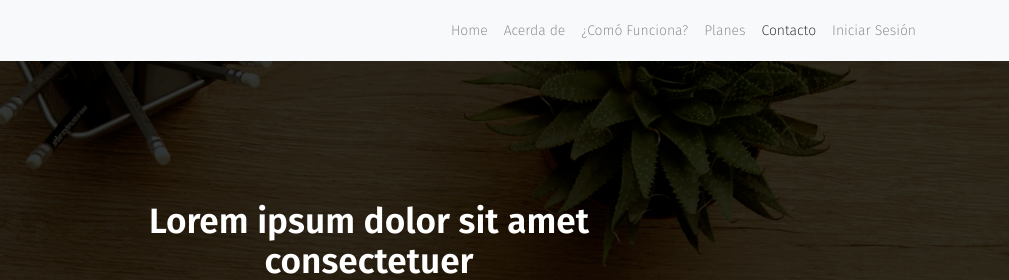
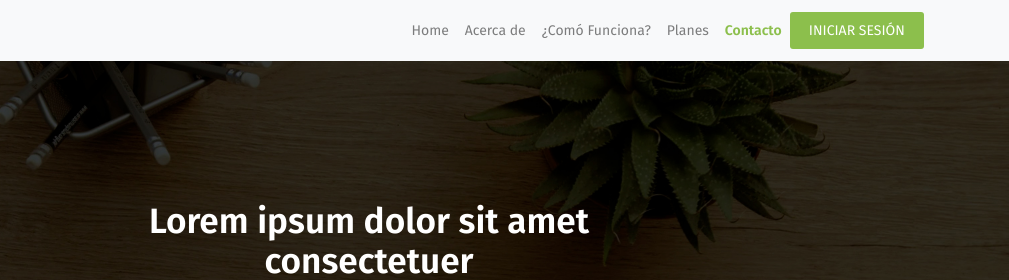
Before and after one commit to EvelynFarfan/ofactura.la, a plain HTML site: page index.html in a window 1280 px wide. Shown: the top 280 px of the page, 271-1280 px from the left. Drawn offline with nearby package versions, Linux system fonts and the light colour scheme.

```diff
--- a/css/main.css
+++ b/css/main.css
@@ -9,7 +9,6 @@ body{
 	color: var(--gray-text) !important;
 	position: relative;
 	font-size: 14px;
-	font-weight: 200;
 }
 button:focus {outline:0 !important;}
 /*----------------------------- PHONE VERSION -----------------------------*/
@@ -32,6 +31,17 @@ section.section{
 .btn.focus, .btn:focus {
     outline: 0;
     box-shadow: none !important;
+}
+a.login {
+    background: var(--light-green);
+    text-transform: uppercase;
+    color: #fff !important;
+    padding: 0.5rem 1.2rem !important;
+    border-radius: 3px;
+}
+.navbar-light .navbar-nav .nav-link.active{
+    color: var(--light-green) !important;
+    font-weight: 600 !important;
 }
 /*------------- SLIDER -------------*/
 #slider {
--- a/index.html
+++ b/index.html
@@ -24,7 +24,7 @@
 							<a class="nav-link" href="#">Home<span class="sr-only">(current)</span></a>
 						</li>
 						<li class="nav-item">
-							<a class="nav-link" href="#about">Acerda de</a>
+							<a class="nav-link" href="#about">Acerca de</a>
 						</li>
 						<li class="nav-item">
 							<a class="nav-link" href="#howWork">¿Comó Funciona?</a>
@@ -93,35 +93,6 @@
 	<section class="section" id="howWork">
 		<div class="container">
 			<p class="sectionTitle">¿CÓMO FUNCIONA?</p>
-			<!-- <div class="row">
-				<div class="flex-container">
-					<div class="flex-item">
-						<img src="img/icons/login.png" alt="icono resgistro" class="rounded mx-auto d-block img-fluid">
-						<p class="title text-center">Registra tu empresa</p>
-						<p class="text-center">Y obtén los beneficios de trabajar con <b>ofactura.la</b></p>
-					</div>
-					<div class="flex-item">
-						<img src="img/icons/five.png" alt="icono cinco días gratis" class="rounded mx-auto d-block img-fluid">
-						<p class="title text-center">5 días de prueba</p>
-						<p class="text-center">Después de registrate tienes 5 días de prueba gratis.</p>
-					</div>
-					<div class="flex-item">
-						<img src="img/icons/choise.png" alt="icono selecciona un plan" class="rounded mx-auto d-block img-fluid">
-						<p class="title text-center">Selecciona el plan</p>
-						<p class="text-center">Selecciona el plan que más le convenga a tu empresa.</p>
-					</div>
-					<div class="flex-item">
-						<img src="img/icons/credit-card.png" alt="icono asocia tu tarjeta" class="rounded mx-auto d-block img-fluid">
-						<p class="title text-center">Asocia tu tarjeta</p>
-						<p class="text-center">Te hacemos la vida más fácil con el débito automático.</p>
-					</div>
-					<div class="flex-item">
-						<img src="img/icons/ok.png" alt="icono úsalo" class="rounded mx-auto d-block img-fluid">
-						<p class="title text-center">Úsalo</p>
-						<p class="text-center">Reduces costos  y agilizas procesos administrativos.</p>
-					</div>
-				</div>
-			</div> -->
 			<div class="row">
 				<div class="col-md">
 					<img src="img/icons/login.png" alt="icono resgistro" class="rounded mx-auto d-block img-fluid">
@@ -149,35 +120,6 @@
 					<p class="text-center mx-auto">Reduces costos  y agilizas procesos administrativos.</p>
 				</div>
 			</div>
-			<!-- <div class="row lineNumber">
-				<div class="flex-container">
-					<div class="flex-item">
-						<div class="mx-auto circle">
-							<span>1</span>
-						</div>
-					</div>
-					<div class="flex-item">
-						<div class="mx-auto circle">
-							<span>2</span>
-						</div>
-					</div>
-					<div class="flex-item">
-						<div class="mx-auto circle">
-							<span>3</span>
-						</div>
-					</div>
-					<div class="flex-item">
-						<div class="mx-auto circle">
-							<span>4</span>
-						</div>
-					</div>
-					<div class="flex-item">
-						<div class="mx-auto circle">
-							<span>5</span>
-						</div>
-					</div>
-				</div>
-			</div> -->
 			<div class="row lineNumber">
 				<div class="col-md">
 					<div class="text-center mx-auto circle">
@@ -307,7 +249,7 @@
 		<div class="container">
 			<div class="row">
 				<div class="col-12 col-md-9 col-sm-6">
-					<p class="copyright">© 2018 Nombre de la empresa. Todos los derechos reservados</p>
+					<p class="copyright">© 2018 oFactura.la. Todos los derechos reservados</p>
 				</div>
 				<div class="col-6 col-md-3 col-sm-6">
 					<div class="row">
```
